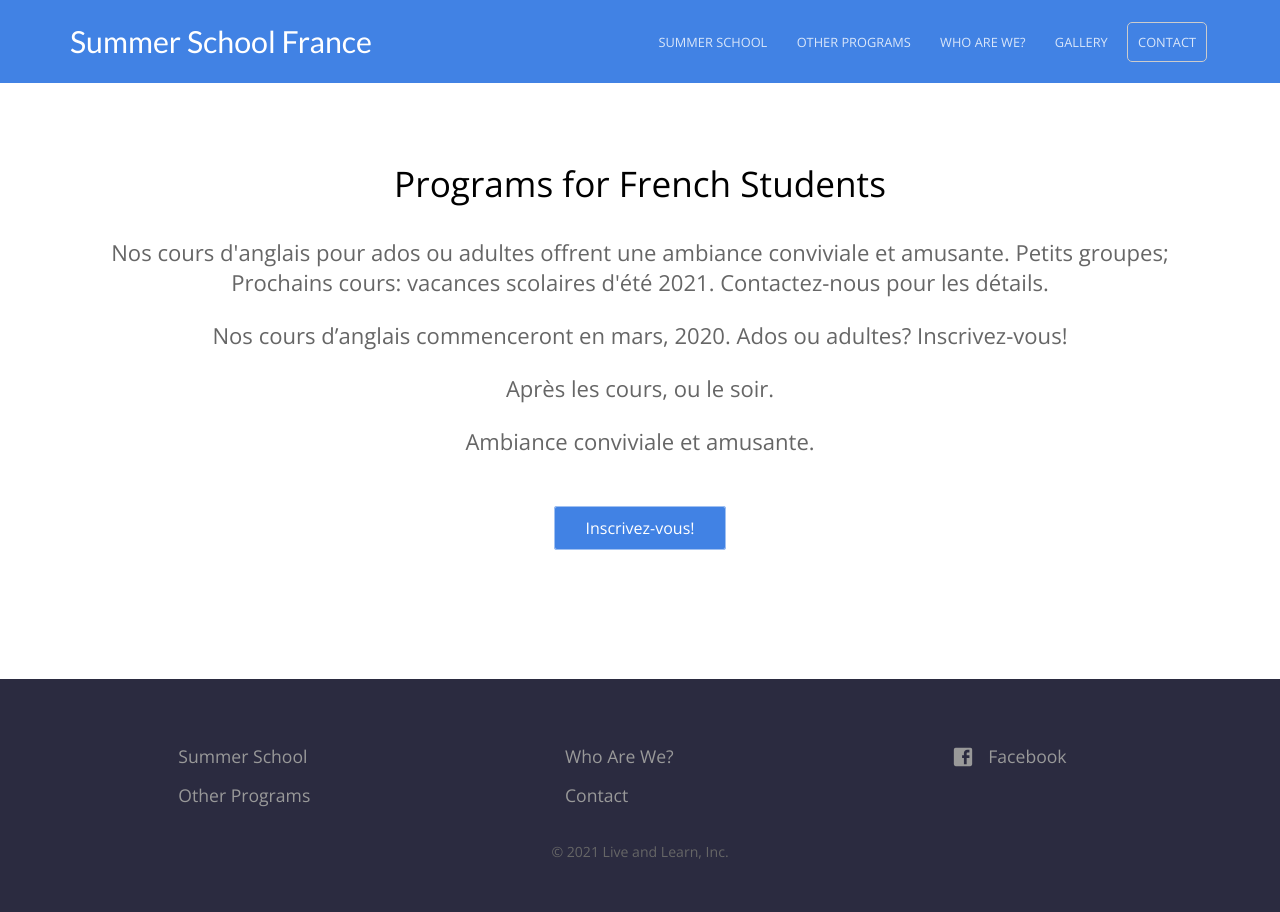
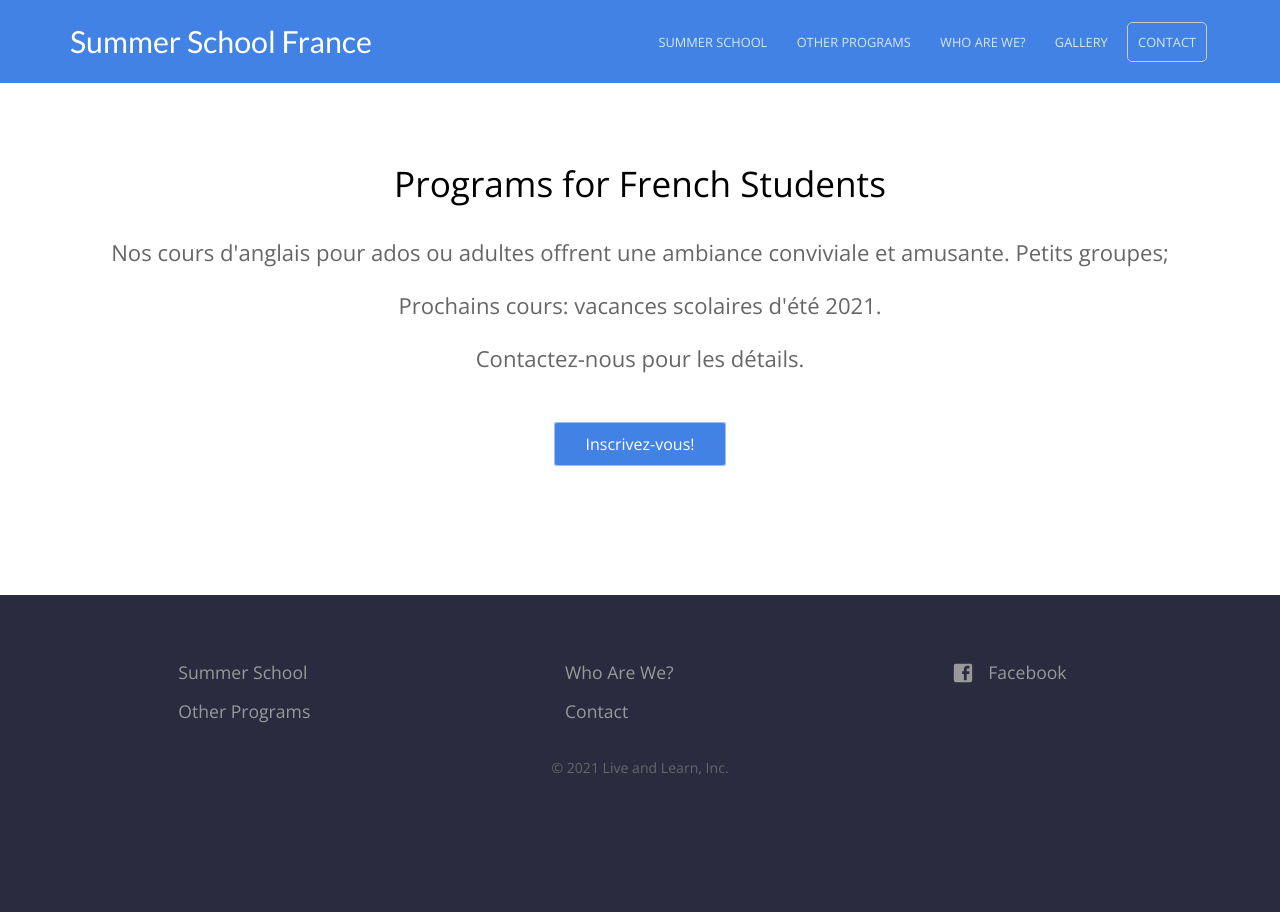
Before and after one commit to baritchie/project1, a Jekyll site: the page built from parlezvousenglish.html, in a window 1280 px wide. Built offline with Jekyll 4.4.1, drawn with Linux system fonts in a browser that asks for light colours.

Commit message:
Updated 'parlezvousenglish.html' via CloudCannon

```diff
--- a/parlezvousenglish.html
+++ b/parlezvousenglish.html
@@ -1,40 +1,12 @@
 ---
 title: Parlez-vous English?
 heading: Programs for French Students
-description: >-
-  Nos cours d'anglais pour ados ou adultes offrent une ambiance conviviale et
-  amusante. Petits groupes;
-
-  Prochains cours: vacances scolaires d'été 2021.
-
-  Contactez-nous pour les détails.
-faq:
-  - question: 'FAQ #1'
-    answer: 'FAQ Answer #1'
-  - question: 'FAQ #2'
-    answer: 'FAQ Answer #2'
-  - question: 'FAQ #3'
-    answer: 'FAQ Answer #3'
-  - question: 'FAQ #4'
-    answer: 'FAQ Answer #4'
+description:
 ---
 
-<div class="otherprograms center-text">
-    <p>Nos cours d’anglais commenceront en mars, 2020. Ados ou adultes?  Inscrivez-vous!</p>
-    <p>Après les cours, ou le soir.</p>
-    <p>Ambiance conviviale et amusante.</p>
+<div class="otherprograms center-text editable">
+    <p>Nos cours d'anglais pour ados ou adultes offrent une ambiance conviviale et amusante. Petits groupes;</p>
+    <p>Prochains cours: vacances scolaires d'été 2021.</p>
+    <p>Contactez-nous pour les détails.</p>
 </div>
-<div class="cta button center-text"><a href="/contact/">Inscrivez-vous!</a></div>
-
-<!--
-{% if page.faq %}
-	<h2>Pricing FAQ</h2>
-	<dl class="faq">
-		{% for item in page.faq %}
-			<div>
-				<dt>{{ item.question }}</dt>
-				<dd>{{ item.answer }}</dd>
-			</div>
-		{% endfor %}
-	</dl>
-{% endif %} -->
+<div class="cta button center-text editable"><a href="/contact/">Inscrivez-vous!</a></div>
```
